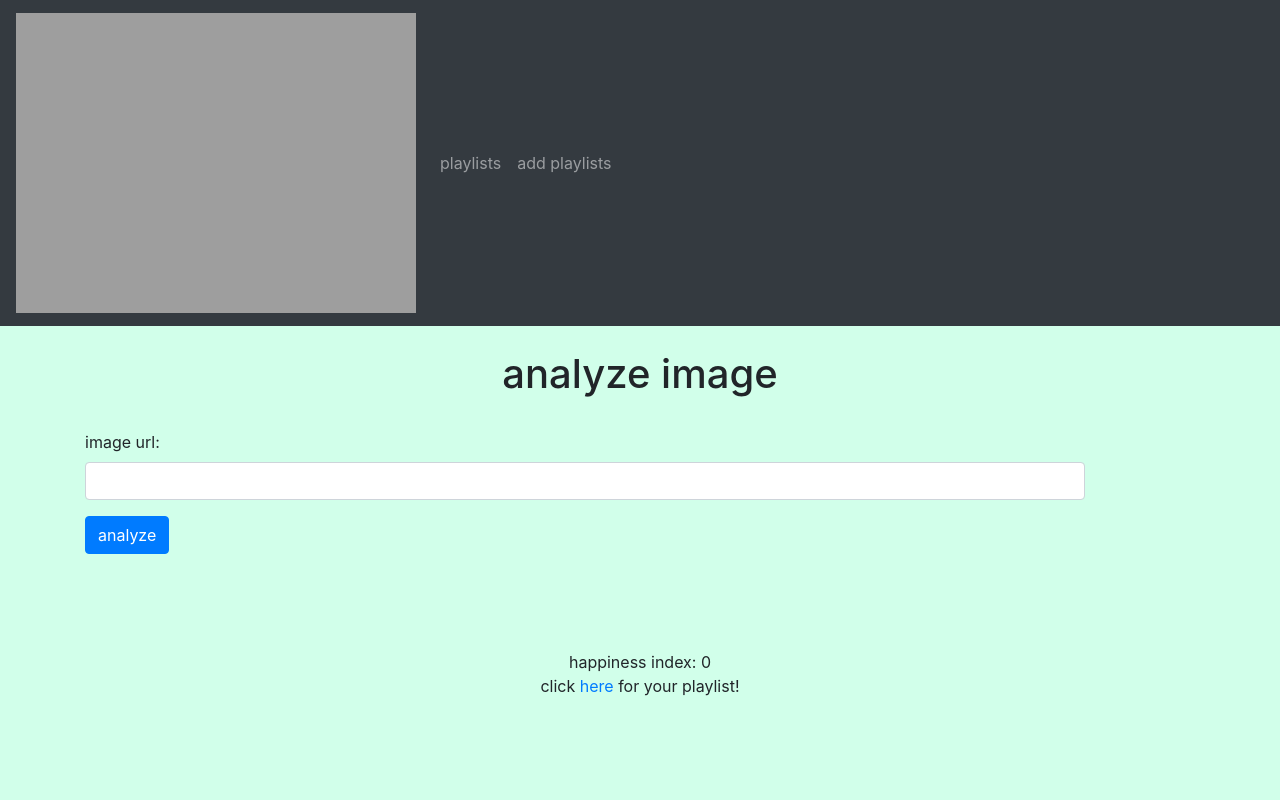
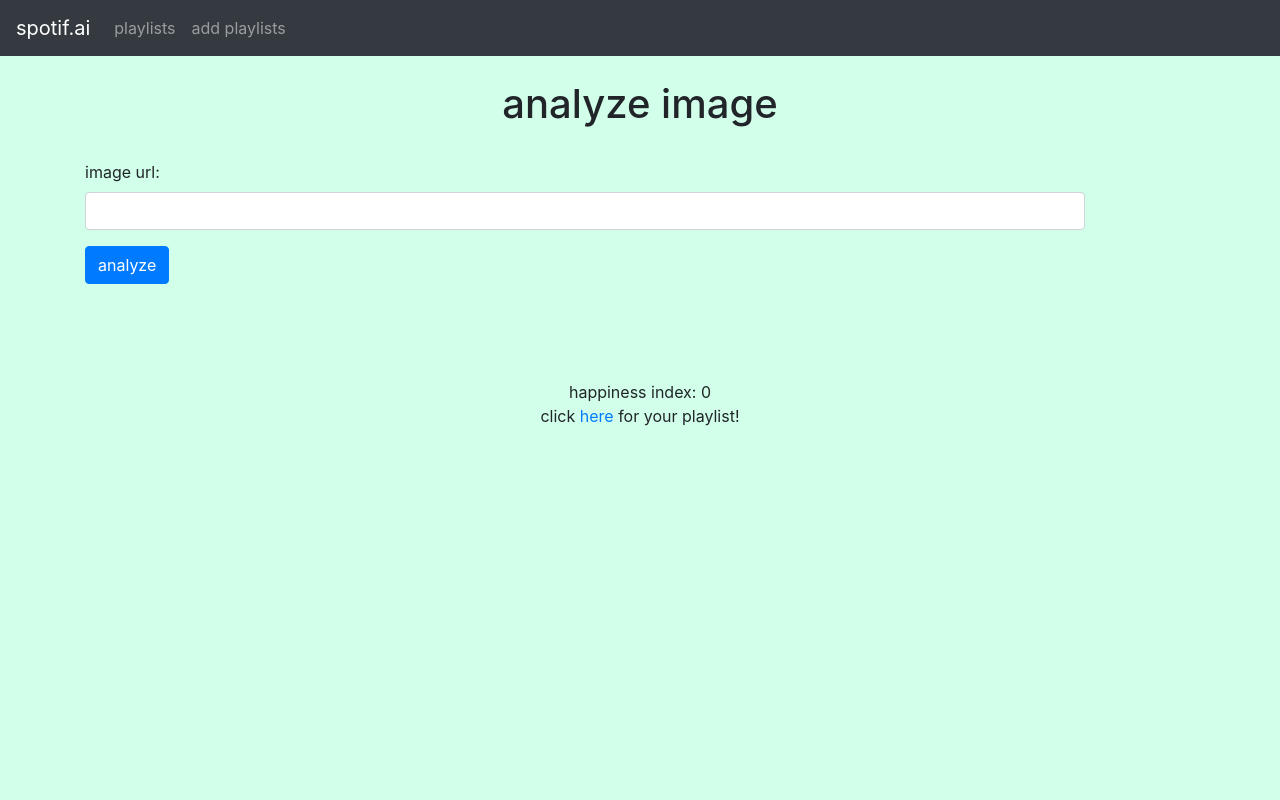
Before and after one commit to aidenszeto/Spotif.ai, a React (Create React App) app in the folder MERN/: page / in a window 1280 px wide. Shown: the top 800 px of the page. Built offline with nearby package versions, Linux system fonts and the light colour scheme.

Commit message:
plain text

```diff
--- a/MERN/src/components/navbar.component.js
+++ b/MERN/src/components/navbar.component.js
@@ -6,7 +6,7 @@ export default class Navbar extends Component {
   render() {
     return (
       <nav className="navbar navbar-dark bg-dark navbar-expand-lg">
-        <Link to="/" className="navbar-brand"><img src='http://localhost:3000/components/assets/spotify.png'/></Link>
+        <Link to="/" className="navbar-brand">spotif.ai</Link>
         <div className="collpase navbar-collapse">
         <ul className="navbar-nav mr-auto">
           <li className="navbar-item">
```
